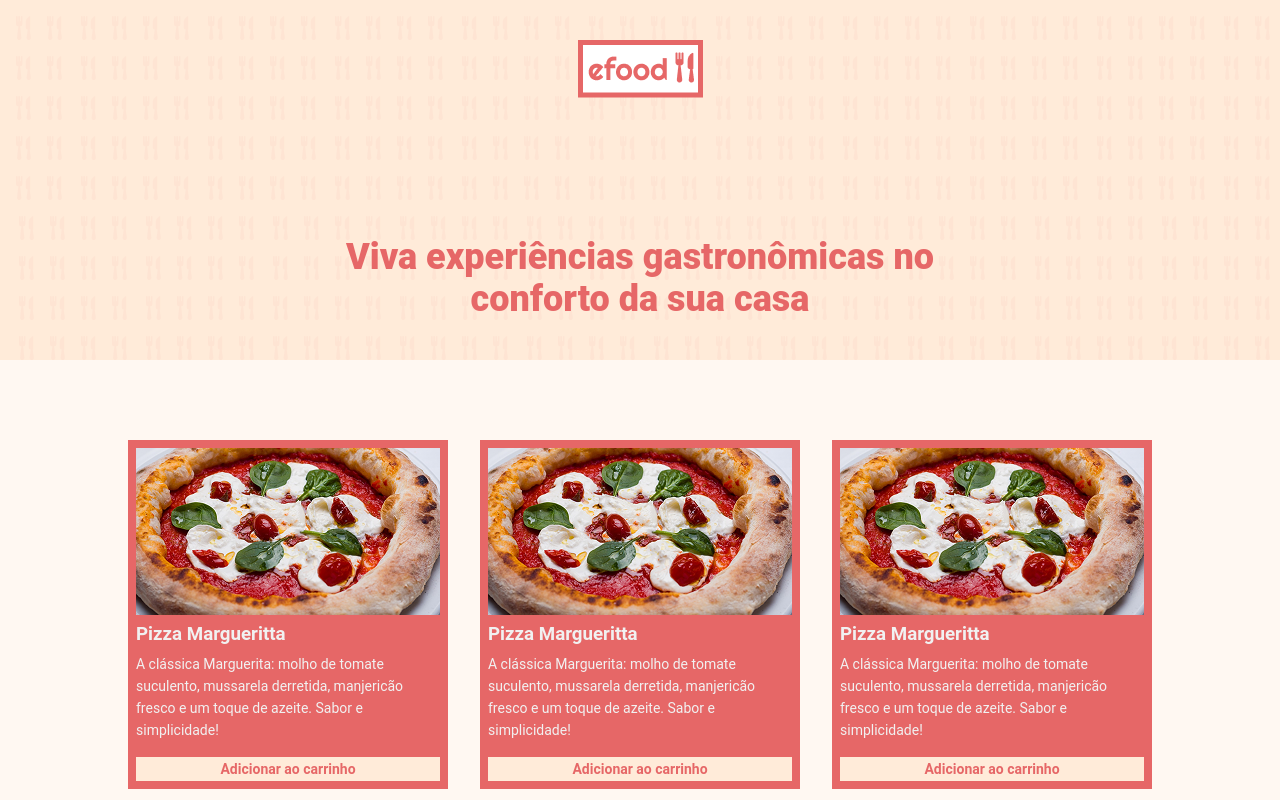
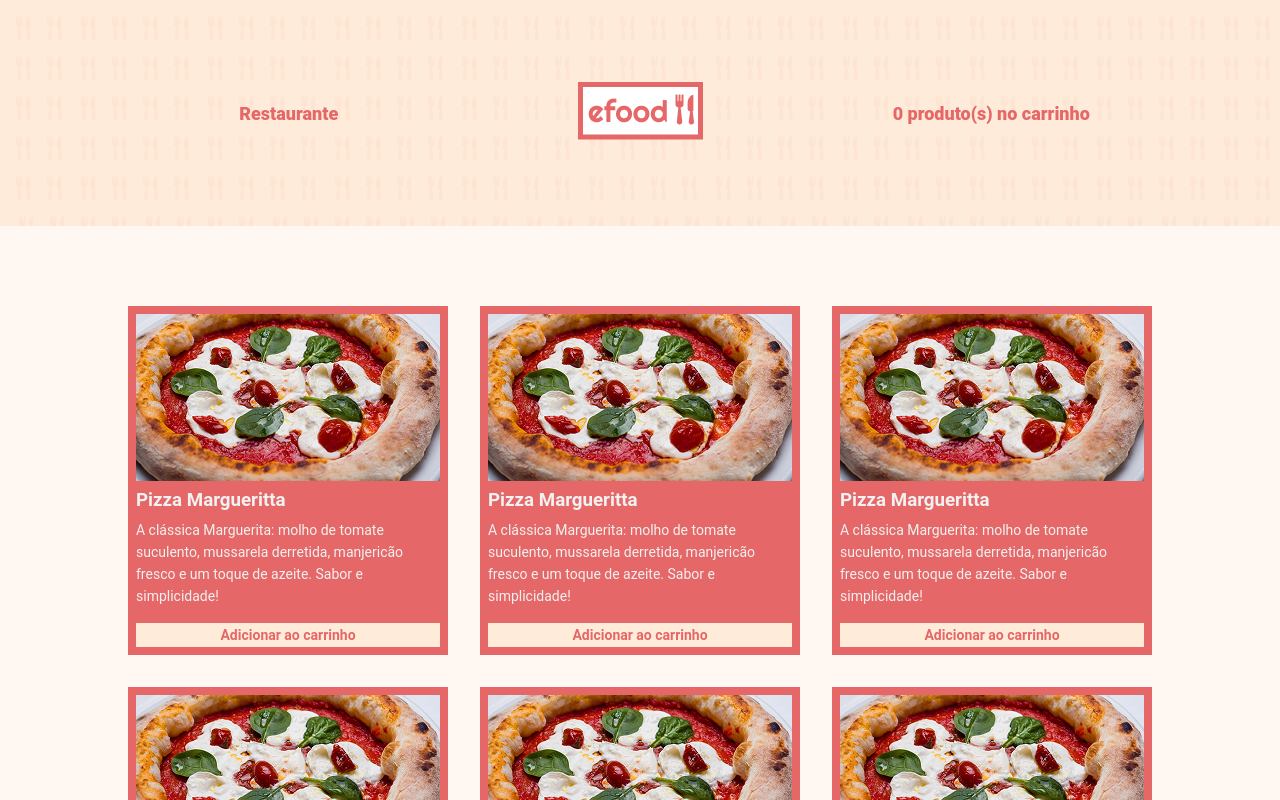
Before and after one commit to toniCodingMyBrain/ebac-efoods, a React (Vite) app: page /pizza in a window 1280 px wide. Shown: the top 800 px of the page. Built offline with nearby package versions, Linux system fonts and the light colour scheme.

Commit message:
`Refactor banner component to accept type prop and update styles accordingly`

```diff
--- a/src/App.tsx
+++ b/src/App.tsx
@@ -1,5 +1,4 @@
 import { BrowserRouter } from "react-router-dom";
-import { HomeBanner } from "./components/banner";
 import { Footer } from "./components/footer";
 import { GlobalCss } from "./GlobalStyle";
 import PageRoutes from "./routes";
@@ -8,10 +7,7 @@ function App() {
   return (
     <BrowserRouter>
       <GlobalCss />
-      <HomeBanner />
-      <div className="container">
-        <PageRoutes />
-      </div>
+      <PageRoutes />
       <Footer />
     </BrowserRouter>
   );
--- a/src/components/banner/index.tsx
+++ b/src/components/banner/index.tsx
@@ -1,21 +1,33 @@
 import logo from "../../public/assets/logo.png";
 import { BannerContainer, BannerText } from "./style";
 
-export const HomeBanner = () => (
-  <BannerContainer>
+export type BannerProps = {
+  typeBanner: "home" | "foodPage";
+};
+
+export const HomeBanner = ({ typeBanner }: BannerProps) => {
+  if (typeBanner === "home") {
+    return (
+      <BannerContainer typeBanner={typeBanner}>
         <a href="/">
           <img src={logo} alt="Efood" />
         </a>
-    <BannerText>
+        <BannerText typeBanner={typeBanner}>
           Viva experiências gastronômicas no conforto da sua casa
         </BannerText>
       </BannerContainer>
     );
-
-export const RegularBanner = () => (
-  <div className="container">
-    <h3>Restaurantes</h3>
+  } else if (typeBanner === "foodPage") {
+    return (
+      <BannerContainer typeBanner={typeBanner}>
+        <BannerText typeBanner={typeBanner}>Restaurante</BannerText>
+        <a href="/">
           <img src={logo} alt="Efood" />
-    <h3>0 produto(s) no carrinho</h3>
-  </div>
+        </a>
+        <BannerText typeBanner={typeBanner}>
+          0 produto(s) no carrinho
+        </BannerText>
+      </BannerContainer>
     );
+  }
+};
--- a/src/components/banner/style.ts
+++ b/src/components/banner/style.ts
@@ -1,15 +1,28 @@
 import styled from "styled-components";
 
 import banner from "../../public/assets/banner.png";
+import { BannerProps } from ".";
 
-export const BannerContainer = styled.div`
+export const BannerContainer = styled.div<BannerProps>`
+  ${(IBannerProps) =>
+    IBannerProps.typeBanner === "home"
+      ? `
   height: 360px;
   background-image: url(${banner});
-  padding: 40px 0;
   display: flex;
   flex-direction: column;
   justify-content: space-between;
   align-items: center;
+  padding: 40px 0;
+  `
+      : `
+  background-image: url(${banner});
+  display: grid;
+  grid-template-columns: 1fr auto 1fr;
+  padding: 82px 0;
+  align-items: center;
+  text-align: center;
+  `}
 
   @media (max-width: 768px) {
     height: 160px;
@@ -21,18 +34,25 @@ export const BannerContainer = styled.div`
   }
 `;
 
-export const BannerText = styled.p`
+export const BannerText = styled.p<BannerProps>`
   /**
   * * Não acompanhava o tamanho do screen
   * !-width: 50%;
   * !-font-size: 2.25rem;
   */
+  ${(IBannerProps) =>
+    IBannerProps.typeBanner === "home"
+      ? `
+      font-size: clamp(1rem, 4vw, 2.25rem);
+      padding: 0 20px;
+      margin: 0 auto;
+      `
+      : `
+      font-size: clamp(0.450rem, 4vw, 1.125rem);
+    `}
   max-width: 700px;
-  font-size: clamp(1rem, 4vw, 2.25rem);
   font-weight: 900;
   text-align: center;
-  margin: 0 auto;
-  padding: 0 20px;
 
   /* @media (min-width: 768px) {
     width: 80%;
--- a/src/components/card/style.ts
+++ b/src/components/card/style.ts
@@ -89,6 +89,7 @@ export const CardDescription = styled.p<CardStyleProps>`
 `;
 
 export const CardRating = styled.div`
+  height: 21px;
   display: flex;
   align-items: center;
   gap: 8px;
--- a/src/pages/foodPage/FoodPage.tsx
+++ b/src/pages/foodPage/FoodPage.tsx
@@ -1,14 +1,20 @@
 import { HomeContainer } from "../home/style";
 import { FoodItems } from "../../models/FoodItems";
 import { FoodList } from "../../components/foodList";
+import { HomeBanner } from "../../components/banner";
 
 export const FoodPage = () => {
   const foodList = FoodItems.filter((food) => food.id === 3)[0];
   const newFoodList = Array(6).fill(foodList);
 
   return (
-    <HomeContainer>
-      <FoodList type={"foodPage"} foods={newFoodList} />
-    </HomeContainer>
+    <>
+      <HomeBanner typeBanner={"foodPage"} />
+      <HomeContainer>
+        <div className="container">
+          <FoodList type={"foodPage"} foods={newFoodList} />
+        </div>
+      </HomeContainer>
+    </>
   );
 };
--- a/src/pages/home/index.tsx
+++ b/src/pages/home/index.tsx
@@ -1,9 +1,15 @@
+import { HomeBanner } from "../../components/banner";
 import { FoodList } from "../../components/foodList";
 import { FoodItems } from "../../models/FoodItems";
 import { HomeContainer } from "./style";
 
 export const Home = () => (
-  <HomeContainer>
-    <FoodList type={"home"} foods={FoodItems} />
-  </HomeContainer>
+  <>
+    <HomeBanner typeBanner="home" />
+    <HomeContainer>
+      <div className="container">
+        <FoodList type={"home"} foods={FoodItems} />
+      </div>
+    </HomeContainer>
+  </>
 );
```
Lines whose indentation alone changed are shown as unchanged.
